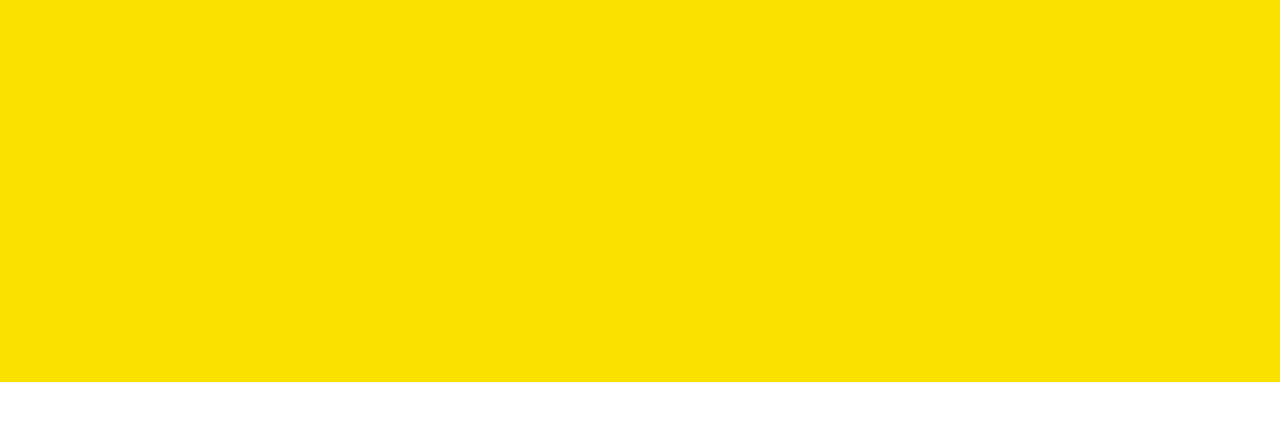
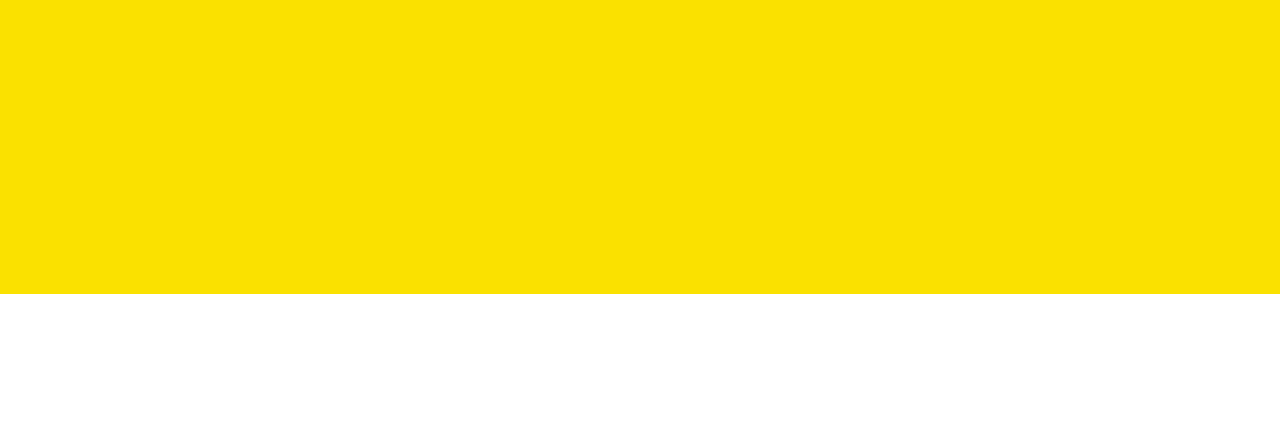
Before and after one commit to qikun1990/kakao-clone, a plain HTML site: page index.html in a window 1280 px wide. Shown: the part 506-946 px from the top of the page. Drawn offline with Linux system fonts and the light colour scheme.

Commit message:
Update no-mobile.css

```diff
--- a/css/components/no-mobile.css
+++ b/css/components/no-mobile.css
@@ -1,4 +1,23 @@
-#no-mobile-small,
+#no-mobile {
+  position: absolute;
+  z-index: 99;
+  height: 100vh;
+  background-color: var(--yellow);
+  width: 100vw;
+  display: flex;
+  justify-content: center;
+  align-items: center;
+  font-size: 32px;
+  top: 0;
+}
+
+@media screen and (max-width: 645px) {
+  #no-mobile {
+    display: none;
+  }
+}
+
+/* #no-mobile-small,
 #no-mobile {
   position: absolute;
   z-index: 99;
@@ -22,4 +41,4 @@
   #no-mobile-small {
     display: none;
   }
-}
+} */
```
